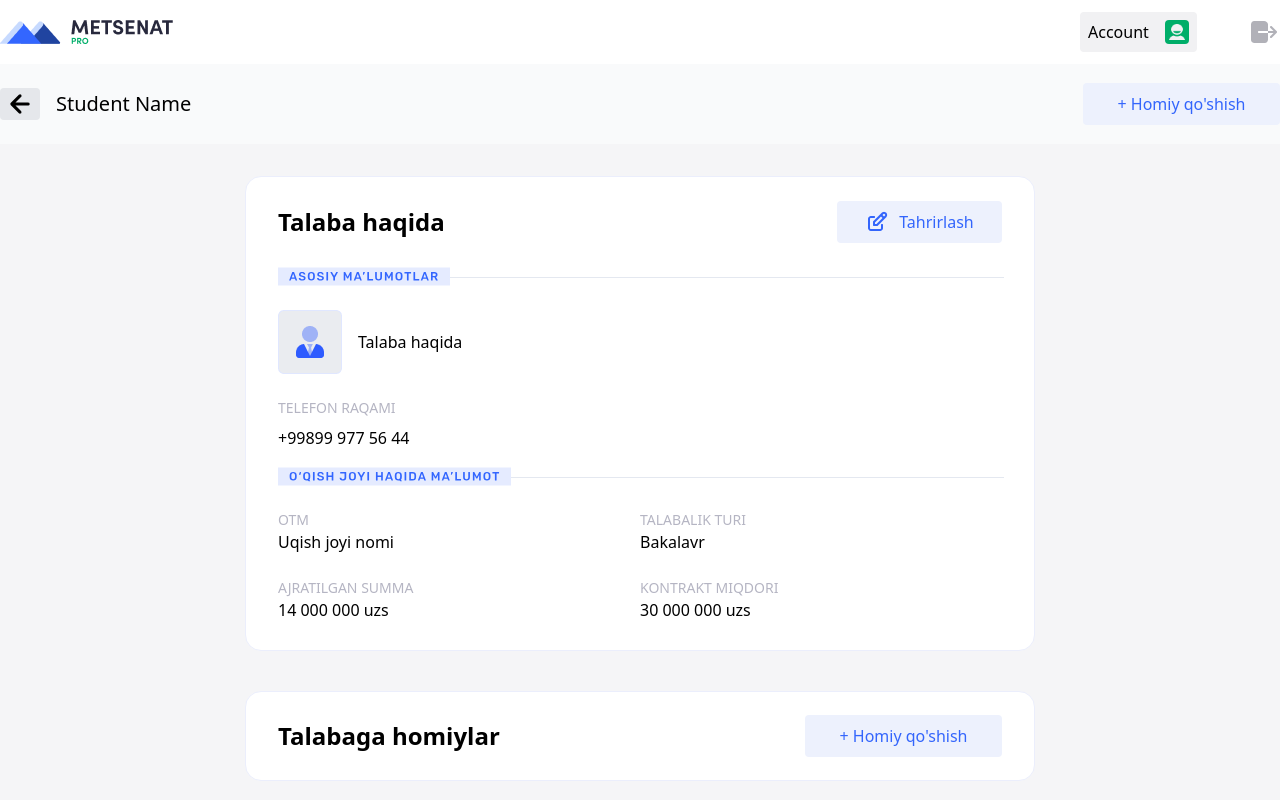
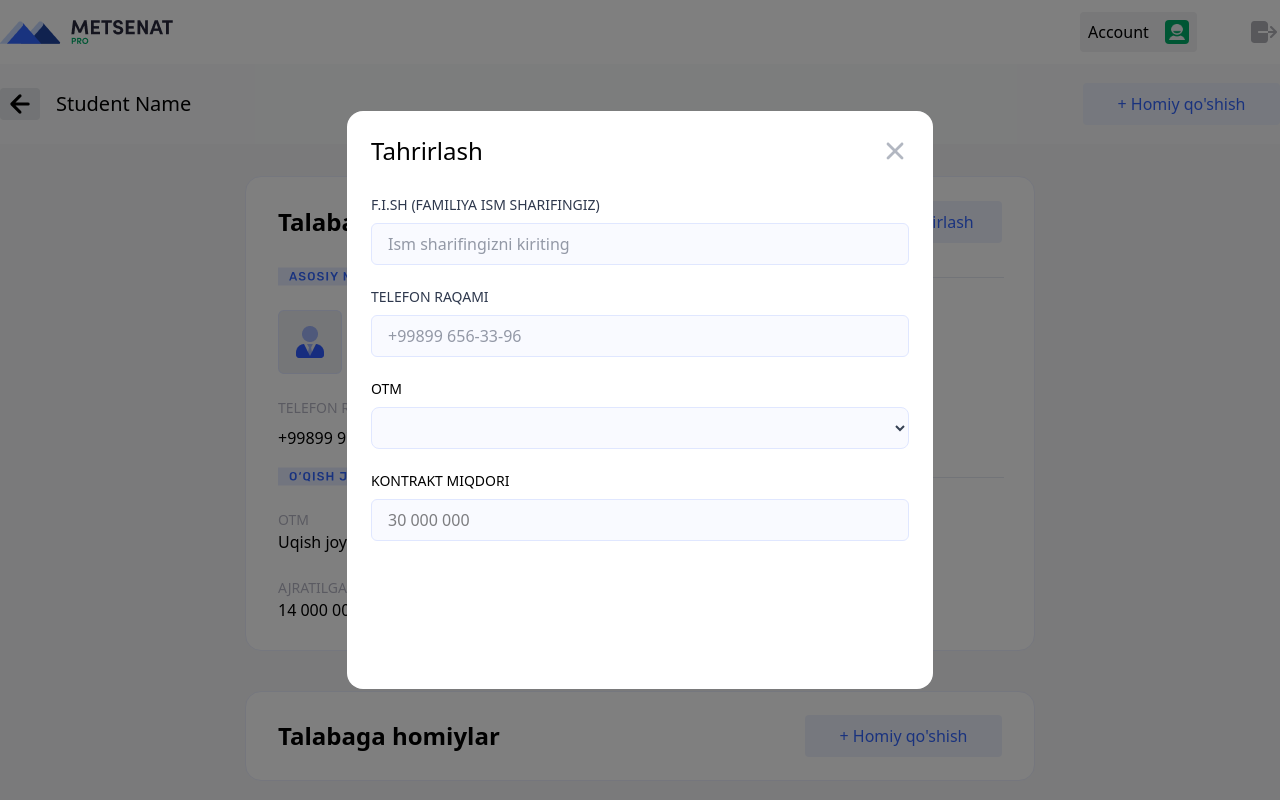
Before and after one commit to ZokirYorov/portfolio, a Vue app: page /students in a window 1280 px wide. Both pictures are taken after a click on the button "Tahrirlash". Shown: the top 800 px of the page. Built offline with nearby package versions, Linux system fonts and the light colour scheme; the HTML template or start-up script is replaced by a standard one.

Commit message:
all page added

```diff
--- a/src/components/StudentInfo.vue
+++ b/src/components/StudentInfo.vue
@@ -123,8 +123,8 @@
       </div>
     </div>
     <div
-      v-if="visibleEeditForm"
-      @click.self="visibleEeditForm = false"
+      v-if="visibleEditForm"
+      @click.self="visibleEditForm = false"
       class="w-full flex items-center justify-center bg-black/50 z-50 fixed inset-0">
       <div class="flex flex-col w-[586px] h-[578px] gap-7 bg-white rounded-2xl p-6">
         <div class="flex w-full items-center justify-between">
```
